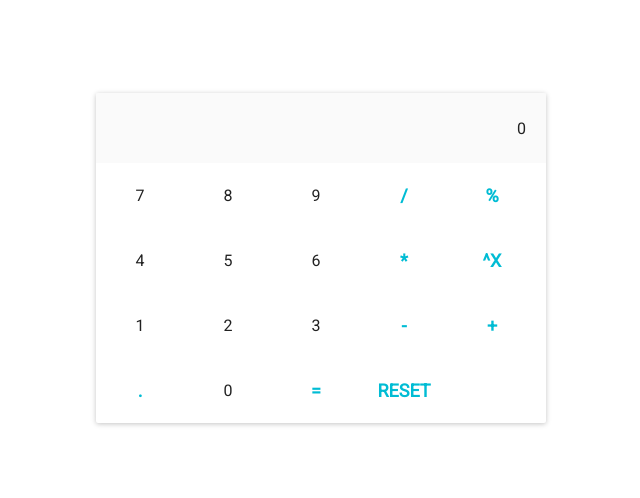
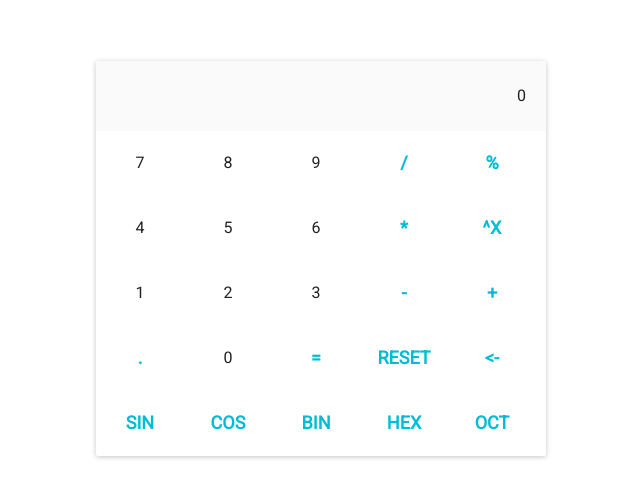
Before and after one commit to cubbK/calc-v2, a React app: page / in a window 1280 px wide. Shown: the part 150-648 px from the top of the page, without its empty margins (319-959 px from the left). Built offline with nearby package versions, Linux system fonts and the light colour scheme.

Commit message:
add bin, oct and hex converter

```diff
--- a/src/components/Calc/index.js
+++ b/src/components/Calc/index.js
@@ -64,7 +64,6 @@ class Calc extends Component {
       firstNr: result.toString(),
       operator: '',
       secondNr: '',
-
     })
   }
 
@@ -74,6 +73,49 @@ class Calc extends Component {
       secondNr: '',
       operator: '',
       result: ''
+    })
+  }
+
+  backspace = () => {
+    if (this.state.firstNr !== ''  && this.state.operator === '') {
+      this.setState({
+        firstNr: this.state.firstNr.slice(0, -1)
+      })
+    } else if (this.state.secondNr !== '') {
+      this.setState({
+        secondNr: this.state.secondNr.slice(0, -1)
+      })
+    }
+  }
+
+  sin = () => {
+    const result = Math.sin(this.state.firstNr).toString()
+    this.setState({
+      firstNr: result,
+      operator: '',
+      secondNr: '',
+    })
+  }
+
+  cos = () => {
+    const result = Math.cos(this.state.firstNr).toString()
+    this.setState({
+      firstNr: result,
+      operator: '',
+      secondNr: '',
+    })
+  }
+
+  bin = (base) => {
+    //console.log(base)
+    let result = ''
+    for (const val of this.state.firstNr) {
+     result += val.charCodeAt(0).toString(base)
+    }
+    this.setState({
+      firstNr: result,
+      operator: '',
+      secondNr: '',
     })
   }
 
@@ -101,6 +143,12 @@ class Calc extends Component {
           <NrBtn number={'0'} handleClick={this.addToExp} />
           <Operator number={'='} handleClick={this.evalExp}/>
           <Operator number={'Reset'} handleClick={this.reset} />
+          <Operator number={'<-'} handleClick={this.backspace} />
+          <Operator number={'sin'} handleClick={this.sin} />
+          <Operator number={'cos'} handleClick={this.cos} />
+          <Operator number={'bin'} handleClick={() => this.bin(2)} />
+          <Operator number={'hex'} handleClick={() => this.bin(4)} />
+          <Operator number={'oct'} handleClick={() => this.bin(3)} />
         </div>
       </Paper>
     )
```
